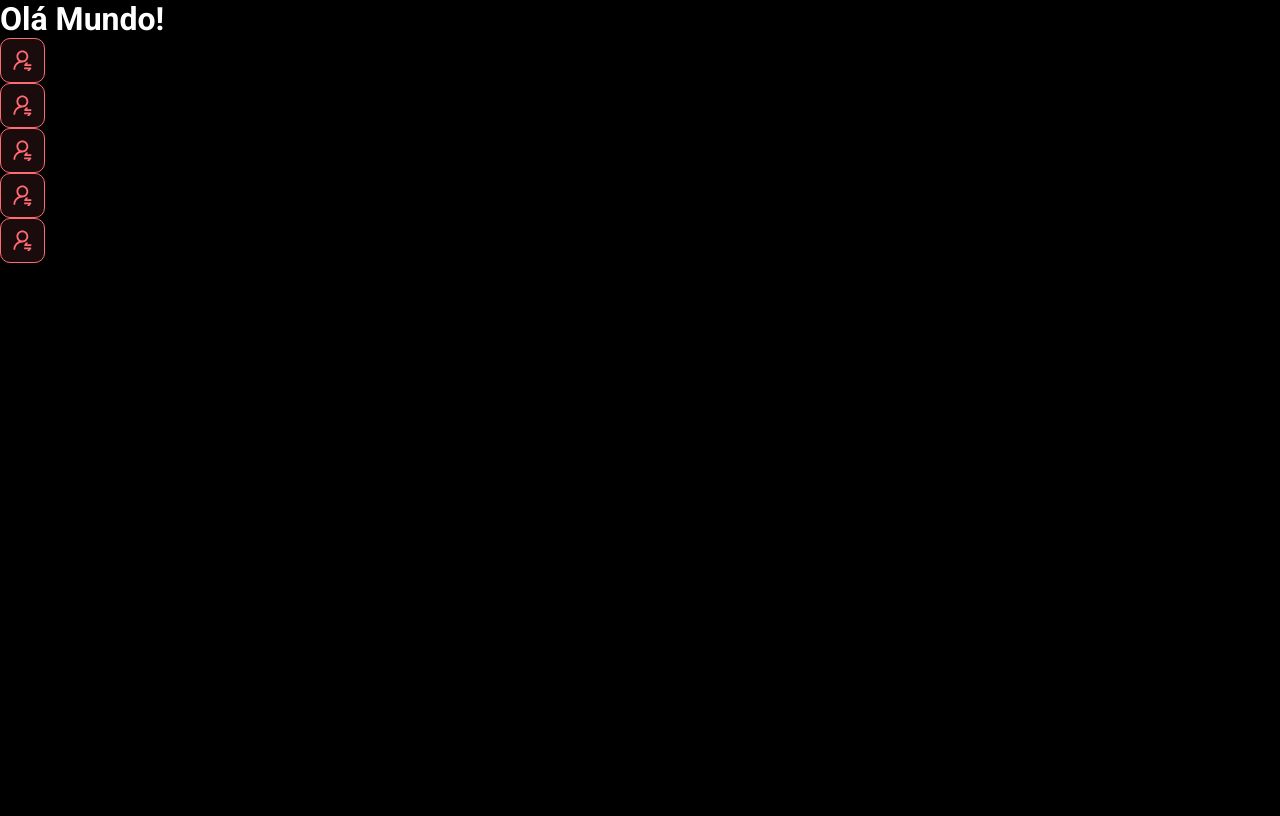
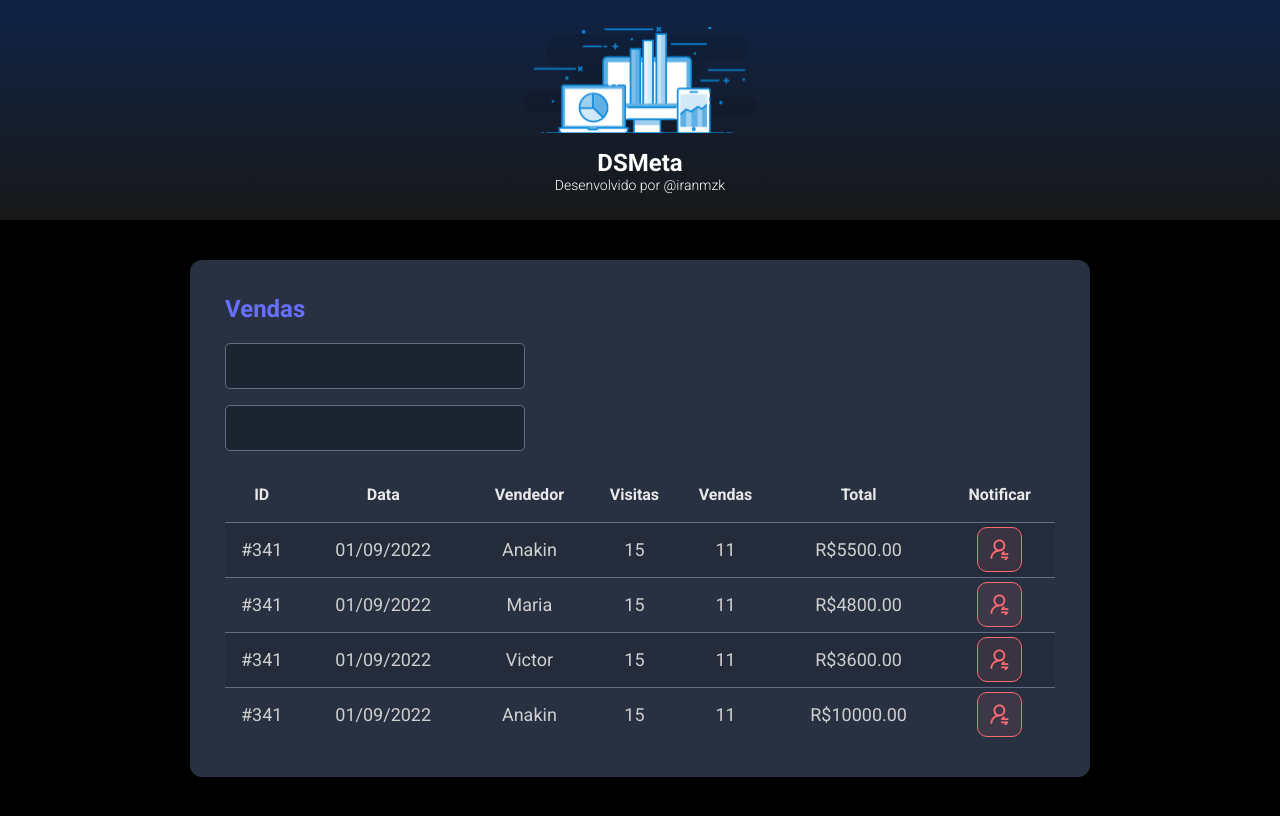
Before and after one commit to Iranmzk/DsMeta, a React (Vite) app in the folder frontend/: page / in a window 1280 px wide. Built offline with nearby package versions, Linux system fonts and the light colour scheme.

Commit message:
Other components

```diff
--- a/frontend/src/App.tsx
+++ b/frontend/src/App.tsx
@@ -1,14 +1,19 @@
 import NotificationButtom from "./components/NotificationsButtom"
+import Header from "./components/Header"
+import SalesCard from "./components/SalesCard"
 
 function App() {
   return(
     <>
-    <h1>Olá Mundo!</h1>
-    <NotificationButtom />
-    <NotificationButtom />
-    <NotificationButtom />
-    <NotificationButtom />
-    <NotificationButtom />
+    <Header/>
+    <main>
+    <section id="sales">
+          <div className="dsmeta-container">
+        <SalesCard />
+          </div>
+      </section>
+    </main>
+
     </>
   )
 }
--- /dev/null
+++ b/frontend/src/components/Header/index.tsx
@@ -0,0 +1,18 @@
+import logo from '../../assets/img/Logo.svg'
+import './styles.css'
+
+function Header() {
+  return(
+<header>
+    <div className="dsmeta-logo-container">
+        <img src={logo} />
+        <h1>DSMeta</h1>
+        <p>Desenvolvido por
+            <a href="https://twitter.com/Iranmzk"></a>  @iranmzk
+        </p>
+    </div>
+</header>
+  )
+}
+
+export default Header
--- /dev/null
+++ b/frontend/src/components/Header/styles.css
@@ -0,0 +1,27 @@
+header{
+    height: 220px;
+    background: linear-gradient(180deg, #102347 0%, #181818 100%);
+    display: flex;
+    align-items: center;
+    justify-content: center;
+}
+
+.dsmeta-logo-container{
+    display: flex;
+    flex-direction: column;
+    align-items: center;
+}
+
+.dsmeta-logo-container img{
+    width: 235px;
+}
+
+.dsmeta-logo-container h1{
+    margin-top: 15px;
+    font-size: 24px;
+}
+
+.dsmeta-logo-container p{
+    font-size: 14px;
+    font-weight: 300;
+}
--- /dev/null
+++ b/frontend/src/components/SalesCard/index.tsx
@@ -0,0 +1,90 @@
+import NotificationButtom from '../NotificationsButtom'
+import './styles.css'
+
+function SalesCard() {
+  return(
+    <div className="dsmeta-card">
+    <h2 className="dsmeta-sales-title">Vendas</h2>
+    <div>
+        <div className="dsmeta-former-control-container">
+            <input className="dsmeta-former-control" type="text" />
+        </div>
+        <div className="dsmeta-former-control-container">
+            <input className="dsmeta-former-control" type="text" />
+        </div>
+    </div>
+
+    <div>
+        <table className="dsmeta-sales-table">
+            <thead>
+            <tr>
+                <th className="show992">ID</th>
+                <th className="show576">Data</th>
+                <th>Vendedor</th>
+                <th className="show992">Visitas</th>
+                <th className="show992">Vendas</th>
+                <th>Total</th>
+                <th>Notificar</th>
+            </tr>
+            </thead>
+            <tbody>
+            <tr>
+                <td className="show992">#341</td>
+                <td className="show576">01/09/2022</td>
+                <td>Anakin</td>
+                <td className="show992">15</td>
+                <td className="show992">11</td>
+                <td>R$5500.00</td>
+                <td>
+                    <div className="dsmeta-redbtm-container">
+                        <NotificationButtom />
+                    </div>
+                </td>
+            </tr>
+            <tr>
+                <td className="show992">#341</td>
+                <td className="show576">01/09/2022</td>
+                <td>Maria</td>
+                <td className="show992">15</td>
+                <td className="show992">11</td>
+                <td>R$4800.00</td>
+                <td>
+                    <div className="dsmeta-redbtm-container">
+                    <NotificationButtom />
+                    </div>
+                </td>
+            </tr>
+            <tr>
+                <td className="show992">#341</td>
+                <td className="show576">01/09/2022</td>
+                <td>Victor</td>
+                <td className="show992">15</td>
+                <td className="show992">11</td>
+                <td>R$3600.00</td>
+                <td>
+                    <div className="dsmeta-redbtm-container">
+                    <NotificationButtom />
+                    </div>
+                </td>                        </tr>
+            <tr>
+                <td className="show992">#341</td>
+                <td className="show576">01/09/2022</td>
+                <td>Anakin</td>
+                <td className="show992">15</td>
+                <td className="show992">11</td>
+                <td>R$10000.00</td>
+                <td>
+                    <div className="dsmeta-redbtm-container">
+                    <NotificationButtom />
+                    </div>
+                </td>
+            </tr>
+            </tbody>
+        </table>
+    </div>
+</div>
+
+  )
+}
+
+export default SalesCard
--- /dev/null
+++ b/frontend/src/components/SalesCard/styles.css
@@ -0,0 +1,95 @@
+.dsmeta-card {
+    background: #283142;
+    border-radius: 12px;
+    padding: 30px 10px;
+}
+
+.dsmeta-sales-title {
+    color: #676FFF;
+    font-size: 24px;
+    margin-bottom: 20px;
+}
+
+.dsmeta-former-control-container{
+    margin-bottom: 16px;
+    max-width: 300px;
+}
+
+.dsmeta-former-control{
+    height: 46px;
+    width: 100%;
+    background-color: #1B2531;
+    border: 1px solid #5F6E82;
+    border-radius: 5px;
+    color: #9AAABE;
+    padding: 0% 20px;
+    font-size: 18px;
+}
+
+.dsmeta-sales-table{
+    width: 100%;
+    border-spacing: 0;
+    border-collapse: collapse;
+}
+
+.dsmeta-sales-table thead{
+    height: 55px;
+    font-size: 16px;
+    color: #E9E9E9;
+    font-weight: 700;
+}
+
+.dsmeta-sales-table tbody{
+    font-size: 14px;
+    font-weight: 400;
+    color: #CFCFCF;
+    text-align: center;
+}
+
+.dsmeta-sales-table tbody tr{
+    height: 74px;
+    border-top: #5F6E82 1px solid;
+}
+
+.dsmeta-sales-table tbody tr:hover > td{
+    background-color: #384459;
+}
+
+.dsmeta-sales-table tbody tr:nth-child(odd){
+    background-color: #242C3B   ;
+}
+
+.dsmeta-redbtm-container {
+    display: flex;
+    justify-content: center;
+    align-items: center;
+}
+
+.show576 {
+    display: none;
+}
+
+@media (min-width: 576px){
+    .show576{
+        display: table-cell;
+    }
+    .dsmeta-card{
+        padding: 35px;
+    }
+    .dsmeta-sales-table tbody tr{
+        height: 55px;
+    }
+    .dsmeta-sales-table tbody{
+        font-size: 18px;
+    }
+}
+
+.show992 {
+    display: none;
+}
+
+@media (min-width: 992px){
+    .show992{
+        display: table-cell;
+    }
+}
--- a/frontend/src/index.css
+++ b/frontend/src/index.css
@@ -16,3 +16,13 @@
     color: unset;
     text-decoration: none;
 }
+
+.dsmeta-container {
+  width: 100%;
+  max-width: 900px;
+  margin: 0 auto;
+}
+
+#sales{
+  padding: 40px 10px;
+}
```
Also changed, not shown: frontend/src/assets/img/Logo.svg (added).
